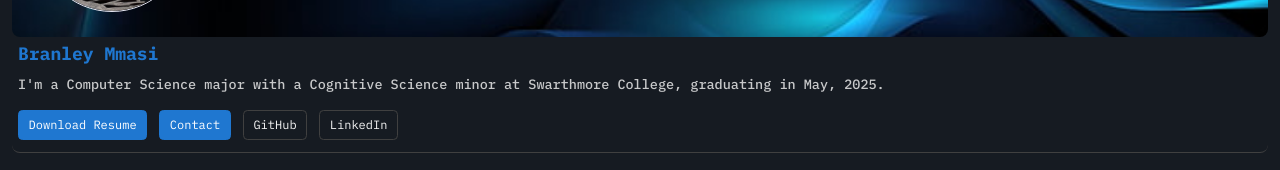
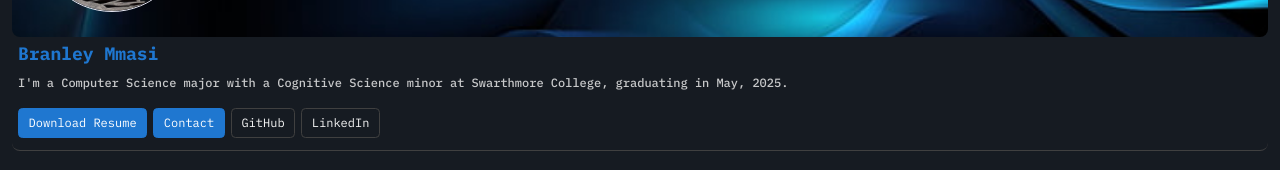
Before and after one commit to onyangojerry/portfolio-react, a React (Vite) app: page / in a window 1280 px wide. Shown: the part 234-404 px from the top of the page. Built offline with nearby package versions, Linux system fonts and the light colour scheme; no server answers.

Commit message:
fixed hero buttons

```diff
--- a/src/components/ProfileDetails/_profile-details.scss
+++ b/src/components/ProfileDetails/_profile-details.scss
@@ -15,7 +15,7 @@
     }
 
     h4 {
-      font-size: var(--font-size-subsubheading);
+      font-size: var(--font-size-body);
       color: var(--text-color);
       opacity: 0.8;
       padding: 0.5rem;
@@ -30,6 +30,7 @@
     .hero-buttons {
       display: flex;
       flex-wrap: wrap;
+      align-items: center;
       gap: 0.5rem;
       margin-top: 0.5rem;
       margin-bottom: 0.5rem;
@@ -40,8 +41,6 @@
         border-color: var(--button-bg);
         font-size: 1rem;
         padding: 0.4rem 0.8rem;
-        margin-right: 0.5rem;
-        margin-left: 0rem;
 
         &:hover {
           transform: translateY(-2.5px);
@@ -59,7 +58,6 @@
       .btn-outline-secondary {
         color: var(--text-color);
         border-color: var(--border-color);
-        margin-right: 0.5rem;
         font-size: 1rem;
         padding: 0.4rem 0.8rem;
 
```
